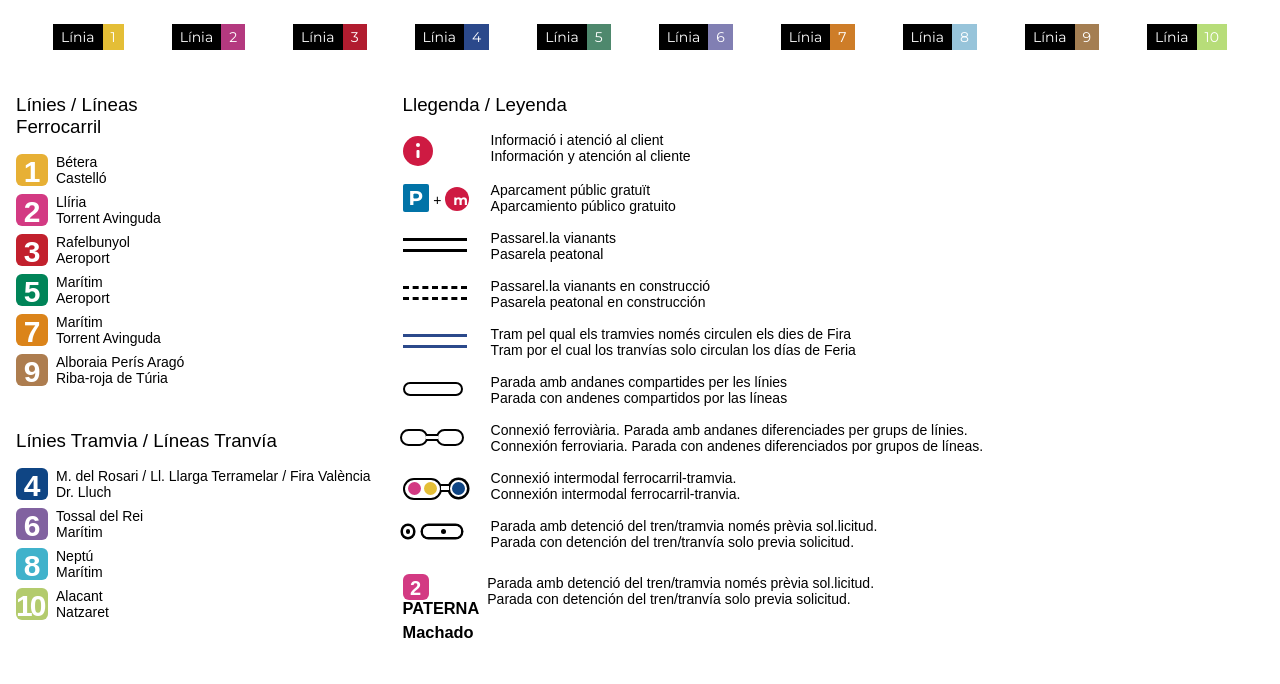
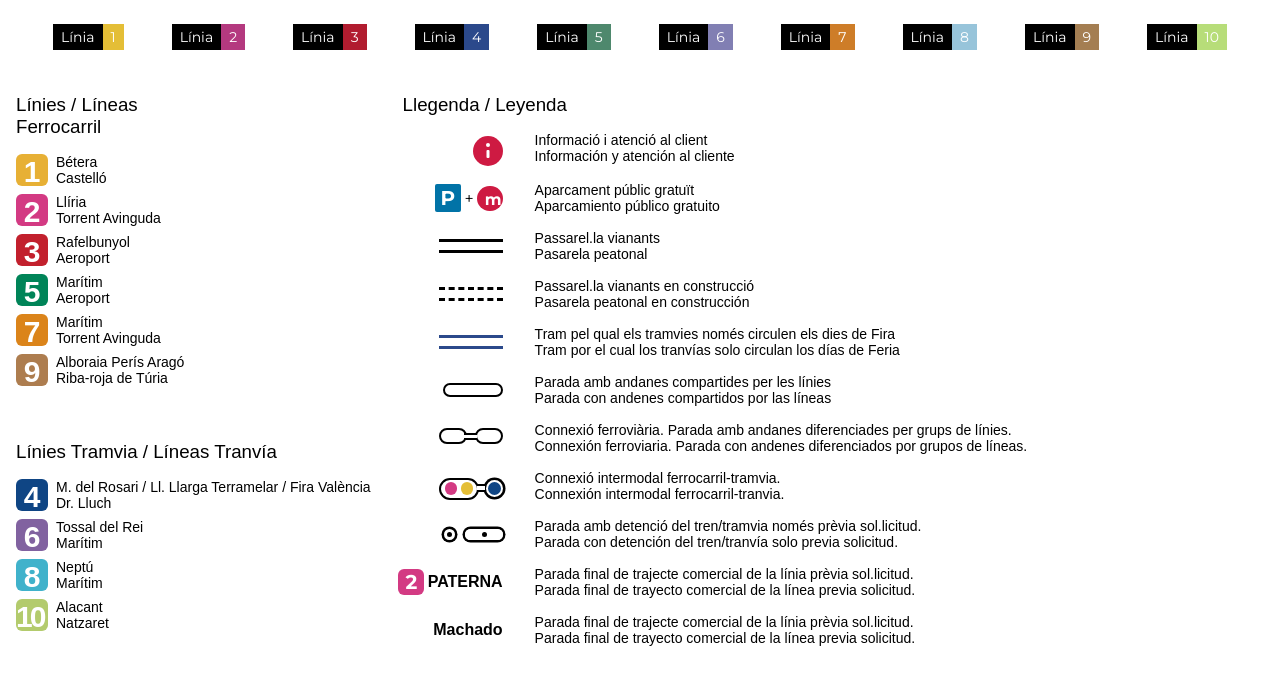
Before and after one commit to franc333s/mapa-metrovalencia, a website: page index.html in a window 1280 px wide. Shown: the part 188-872 px from the top of the page. Drawn offline with Linux system fonts and the light colour scheme; a web font is replaced by a local one.

Commit message:
add leyenda last two items

```diff
--- a/index.html
+++ b/index.html
@@ -30,7 +30,9 @@
             <li class="label-tag"><span class="linea">Línia</span><span class="line-10">10</span></li>
         </ul>
     </nav>
-    <main></main>
+    <main>
+
+    </main>
     <aside>
         <section class="train">
             <ul>
@@ -38,42 +40,42 @@
                     <h3 class="title-section-item">Línies / Líneas</h3>
                     <h3 class="title-section-item">Ferrocarril</h3>
                 </lh>
-                <li class="label-line">
+                <li class="feature-line">
                     <p class="line-num line-1"><span>1</span></p>
                     <div>
                         <p>Bétera</p>
                         <p>Castelló</p>
                     </div>
                 </li>
-                <li class="label-line">
+                <li class="feature-line">
                     <p class="line-num line-2"><span>2</span></p>
                     <div>
                         <p>Llíria</p>
                         <p>Torrent Avinguda</p>
                     </div>
                 </li>
-                <li class="label-line">
+                <li class="feature-line">
                     <p class="line-num line-3"><span>3</span></p>
                     <div>
                         <p>Rafelbunyol</p>
                         <p>Aeroport</p>
                     </div>
                 </li>
-                <li class="label-line">
+                <li class="feature-line">
                     <p class="line-num line-5"><span>5</span></p>
                     <div>
                         <p>Marítim</p>
                         <p>Aeroport</p>
                     </div>
                 </li>
-                <li class="label-line">
+                <li class="feature-line">
                     <p class="line-num line-7"><span>7</span></p>
                     <div>
                         <p>Marítim</p>
                         <p>Torrent Avinguda</p>
                     </div>
                 </li>
-                <li class="label-line">
+                <li class="feature-line">
                     <p class="line-num line-9"><span>9</span></p>
                     <div>
                         <p>Alboraia Perís Aragó</p>
@@ -87,28 +89,28 @@
                 <lh class="title-section">
                     <h3 class="title-section-item">Línies Tramvia / Líneas Tranvía</h3>
                 </lh>
-                <li class="label-line">
+                <li class="feature-line">
                     <p class="line-num line-4"><span>4</span></p>
                     <div>
                         <p>M. del Rosari / Ll. Llarga Terramelar / Fira València</p>
                         <p>Dr. Lluch</p>
                     </div>
                 </li>
-                <li class="label-line">
+                <li class="feature-line">
                     <p class="line-num line-6"><span>6</span></p>
                     <div>
                         <p>Tossal del Rei</p>
                         <p>Marítim</p>
                     </div>
                 </li>
-                <li class="label-line">
+                <li class="feature-line">
                     <p class="line-num line-8"><span>8</span></p>
                     <div>
                         <p>Neptú</p>
                         <p>Marítim</p>
                     </div>
                 </li>
-                <li class="label-line">
+                <li class="feature-line">
                     <p class="line-num line-10"><span>10</span></p>
                     <div>
                         <p>Alacant</p>
@@ -122,107 +124,116 @@
                 <lh class="title-section">
                     <h3 class="title-section-item">Llegenda / Leyenda</h3>
                 </lh>
-                <li class="label-caption">
-                    <span class="info-icon-dot"></span>
-                    <div>
+
+                <li class="feature-item">
+                    <div class="feature-icon">
+                        <span class="info-icon"></span>
+                    </div>
+                    <div class="feature-content">
                         <p class="font-medium">Informació i atenció al client</p>
                         <p>Información y atención al cliente</p>
                     </div>
                 </li>
-                <li class="label-caption">
-                    <div class="label-icons">
+                <li class="feature-item">
+                    <div class="feature-icon">
                         <span class="p-icon">p</span> +
                         <span class="m-icon">m</span>
                     </div>
-                    <div>
+                    <div class="feature-content">
                         <p class="font-medium">Aparcament públic gratuït</p>
                         <p>Aparcamiento público gratuito</p>
                     </div>
                 </li>
-                <li class="label-caption">
-                    <div class="label-icons">
+                <li class="feature-item">
+                    <div class="feature-icon">
                         <div class="pasarela-icon"></div>
                     </div>
-                    <div>
+                    <div class="feature-content">
                         <p class="font-medium">Passarel.la vianants</p>
                         <p>Pasarela peatonal</p>
                     </div>
                 </li>
-                <li class="label-caption">
-                    <div class="label-icons">
+                <li class="feature-item">
+                    <div class="feature-icon">
                         <div class="pasarela-wip-icon"></div>
                     </div>
-                    <div>
+                    <div class="feature-content">
                         <p class="font-medium">Passarel.la vianants en construcció</p>
                         <p>Pasarela peatonal en construcción</p>
                     </div>
                 </li>
-                <li class="label-caption">
-                    <div class="label-icons">
+                <li class="feature-item">
+                    <div class="feature-icon">
                         <div class="pasarela-tram-icon"></div>
                     </div>
-                    <div>
+                    <div class="feature-content">
                         <p class="font-medium">Tram pel qual els tramvies només circulen els dies de Fira</p>
                         <p>Tram por el cual los tranvías solo circulan los días de Feria</p>
                     </div>
                 </li>
-                <li class="label-caption">
-                    <div class="label-icons">
+                <li class="feature-item">
+                    <div class="feature-icon">
                         <div class="parada-comp-icon"></div>
                     </div>
-                    <div>
+                    <div class="feature-content">
                         <p class="font-medium">Parada amb andanes compartides per les línies</p>
                         <p>Parada con andenes compartidos por las líneas</p>
                     </div>
                 </li>
-                <li class="label-caption">
-                    <div class="label-icons">
+                <li class="feature-item">
+                    <div class="feature-icon">
                         <div class="conexion-ferr-icon"></div>
                     </div>
-                    <div>
+                    <div class="feature-content">
                         <p class="font-medium">Connexió ferroviària. Parada amb andanes diferenciades per grups de línies.</p>
                         <p>Connexión ferroviaria. Parada con andenes diferenciados por grupos de líneas.</p>
                     </div>
                 </li>
-                <li class="label-caption">
-                    <div class="label-icons">
+                <li class="feature-item">
+                    <div class="feature-icon">
                         <div class="conexion-inter-icon">
                             <span class="left"></span>
                             <span class="right"></span>
                         </div>
                     </div>
-                    <div>
+                    <div class="feature-content">
                         <p class="font-medium">Connexió intermodal ferrocarril-tramvia.</p>
                         <p>Connexión intermodal ferrocarril-tranvia.</p>
                     </div>
                 </li>
-                <li class="label-caption">
-                    <div class="label-icons">
+                <li class="feature-item">
+                    <div class="feature-icon">
                         <div class="parada-det-icon">
                             <span class="left"></span>
                             <span class="right"></span>
                         </div>
                     </div>
-                    <div>
+                    <div class="feature-content">
                         <p class="font-medium">Parada amb detenció del tren/tramvia només prèvia sol.licitud.</p>
                         <p>Parada con detención del tren/tranvía solo previa solicitud.</p>
                     </div>
                 </li>
-                <li class="label-line">
-                    <div class="label-icons">
+                <li class="feature-item">
+                    <div class="feature-end-station">
                         <p class="line-num line-2 small"><span>2</span></p>
                         <div>
                             <h3 class="font-bold uppercase">Paterna</h3>
                         </div>
                     </div>
-                    <div>
-                        <p class="font-medium">Parada amb detenció del tren/tramvia només prèvia sol.licitud.</p>
-                        <p>Parada con detención del tren/tranvía solo previa solicitud.</p>
+                    <div class="feature-content">
+                        <p class="font-medium">Parada final de trajecte comercial de la línia prèvia sol.licitud.</p>
+                        <p>Parada final de trayecto comercial de la línea previa solicitud.</p>
                     </div>
                 </li>
-                 <li class="label-line">
-                    <div>
-                        <h3 class="font-bold">Machado</h3>
+                <li class="feature-item">
+                    <div class="feature-station">
+                        <div>
+                            <h3 class="font-bold">Machado</h3>
+                        </div>
+                    </div>
+                    <div class="feature-content">
+                        <p class="font-medium">Parada final de trajecte comercial de la línia prèvia sol.licitud.</p>
+                        <p>Parada final de trayecto comercial de la línea previa solicitud.</p>
                     </div>
                 </li>
             </ul>
--- a/scss/_iconography.scss
+++ b/scss/_iconography.scss
@@ -1,6 +1,8 @@
 @use "variables" as *;
 
-.info-icon-dot {
+
+
+.info-icon {
   position: relative;
   background-color: $color-corporative-red;
   width: 30px;
@@ -85,41 +87,37 @@
   border-radius: 12px;
 }
 
-
 .conexion-ferr-icon {
-  position: relative;
-  width: .8rem;
-  height: .2rem;
   background-color: $color-full-white;
   border-top: 2.5px solid $color-full-black;
   border-bottom: 2.5px solid $color-full-black;
+  width: .8rem;
+  height: .2rem;
   display: inline-block;
+  position: relative;
   top: -0.1rem;
-  left: 1.44rem;
+  right: 1.6rem;
+
+  &::before,
+  &::after {
+    content: "";
+    background-color: $color-full-white;
+    border: 2.5px solid $color-full-black;
+    border-radius: 12px;
+    width: 1.5rem;
+    height: .8rem;
+    position: absolute;
+    top: -0.45rem;
+    z-index: -1;
+  }
 
   &::before {
     content: "";
-    background-color: $color-full-white;
-    width: 1.5rem;
-    height: .8rem;
-    border: 2.5px solid $color-full-black;
-    border-radius: 12px;
-    position: absolute;
-    top: -0.45rem;
     left: -1.6rem;
-    z-index: -1;
   }
   &::after {
     content: "";
-    background-color: $color-full-white;
-    width: 1.5rem;
-    height: .8rem;
-    border: 2.5px solid $color-full-black;
-    border-radius: 12px;
-    position: absolute;
-    top: -0.45rem;
     right: -1.6rem;
-    z-index: -1;
   }
 }
 
@@ -128,55 +126,55 @@
 
   .left {
     background-color: $color-full-white;
+    border: 2.5px solid $color-full-black;
+    border-radius: 12px;
     width: 2.2rem;
     height: 1.1rem;
-    border: 2.5px solid $color-full-black;
-    border-radius: 12px;
     position: absolute;
-    top: 0;
-    left: 0;
+    top: -0.5rem;
+    right: 1.5rem;
+
+    &::before,
+    &::after {
+      content: "";
+      width: .8rem;
+      height: .8rem;
+      position: absolute;
+      border-radius: 12px;
+      top: .15rem;
+    }
 
     &::before {
       content: "";
-      position: absolute;
-      width: .8rem;
-      height: .8rem;
       background-color: $color-line-2;
-      border-radius: 12px;
-      top: .15rem;
       left: .2rem;
     }
 
     &::after {
       content: "";
-      position: absolute;
-      width: .8rem;
-      height: .8rem;
       background-color: $color-line-1b;
-      border-radius: 12px;
-      top: .15rem;
       right: .2rem;
     }
   }
 
   .right {
     background-color: $color-line-4c;
-    width: .8rem;
-    height: .8rem;
     border: 2.5px solid $color-full-white;
     box-shadow: 0 0 0 2.5px $color-full-black;
     border-radius: 12px;
+    width: .8rem;
+    height: .8rem;
     position: absolute;
-    top: .15rem;
-    right: 1rem;
+    top: -0.35rem;
+    right: 0;
 
     &::before {
       content: "";
       background-color: $color-full-white;
+      border-top: 2.5px solid $color-full-black;
+      border-bottom: 2.5px solid $color-full-black;
       width: .55rem;
       height: .25rem;
-      border-top: 2.5px solid $color-full-black;
-      border-bottom: 2.5px solid $color-full-black;
       display: inline-block;
       position: absolute;
       top: .1rem;
@@ -188,29 +186,27 @@
 
 .parada-det-icon {
   position: relative;
+  width: 100px;
 
   .left,
   .right {
     border: 3px solid $color-full-white;
     box-shadow: 0 0 0 2.5px $color-full-black;
+    border-radius: 12px;
     height: .3rem;
+    position: absolute;
+    top: -0.3rem;
   }
 
   .left {
     background-color: $color-full-black;
     width: .3rem;
-    border-radius: 12px;
-    position: absolute;
-    top: 0;
-    left: 0;
+    right: 3rem;
   }
 
   .right {
     width: 2rem;
-    border-radius: 12px;
-    position: absolute;
-    top: 0;
-    left: 1.3rem;
+    right: 0;
 
       &::after {
       content: "";
--- a/scss/_typography.scss
+++ b/scss/_typography.scss
@@ -94,17 +94,12 @@ nav {
 
 aside {
 
-    .label-line {
+    .feature-line {
         display: flex;
         align-items: center;
         gap: 8px;
     }
 
-    .label-caption {
-        display: grid;
-        grid-template-columns: 80px auto;
-        gap: 8px;
-    }
 }
 
 .title-section {
@@ -115,7 +110,7 @@ aside {
     }
 }
 
-.label-line {
+.feature-line {
     font-family: $font-tertiary;
     font-weight: $font-light;
     font-size: 14px;
@@ -130,24 +125,6 @@ aside {
     }
 }
 
-.label-caption {
-    font-family: $font-tertiary;
-    font-weight: $font-light;
-    font-size: 14px;
-    line-height: 16px;
-    padding-bottom: 1rem;
-
-    &:first-of-type {
-        padding-top: 1rem;
-    }
-     &:last-of-type {
-        padding-bottom: 1.5rem;
-    }
-}
-
-.label-icons {
-    margin-top: .5rem;
-}
 
 .line-num {
     color: $color-full-white;
@@ -195,11 +172,68 @@ aside {
 
     &.small {
         font-size: 20px;
-        line-height: 28px;
+        line-height: 26px;
         height: 26px;
         width: 26px;
     }
 }
+
+
+.feature-item {
+  display: grid;
+  grid-template-columns: 100px auto;
+  gap: 2rem;
+  margin-bottom: 1rem;
+
+    &:first-of-type {
+        padding-top: 1rem;
+    }
+     &:last-of-type {
+        padding-bottom: 1.5rem;
+    }
+
+  .feature-icon {
+    display: flex;
+    justify-content: right;
+    align-items: center;
+    column-gap: .2rem;
+  }
+
+  .feature-station {
+    display: flex;
+    justify-content: end;
+    align-items: center;
+
+    h3 {
+      font-family: $font-tertiary;
+      font-size: 1rem;
+      line-height: 1.2rem;
+    }
+  }
+
+  .feature-end-station {
+    display: grid;
+    grid-template-columns: 26px auto;
+    justify-content: end;
+    align-items: center;
+    gap: .2rem;
+
+    h3 {
+      font-family: $font-tertiary;
+      font-size: 1rem;
+      line-height: 1.2rem;
+    }
+  }
+
+  .feature-content {
+    font-family: $font-tertiary;
+    font-weight: $font-light;
+    font-size: 14px;
+    line-height: 16px;
+  }
+
+}
+
 
 
 
```
Also changed, not shown: css/global.css, 1 other file.
